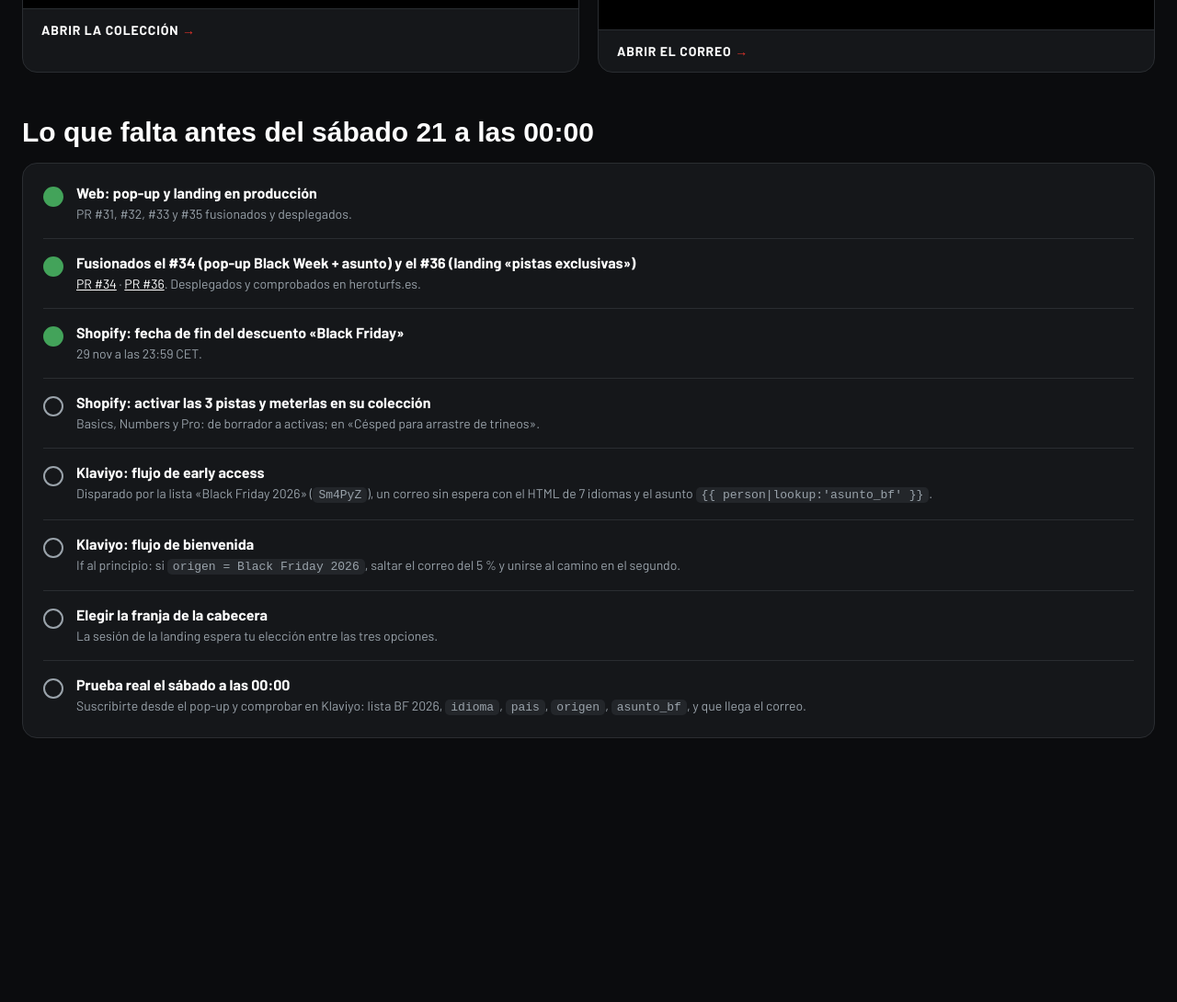
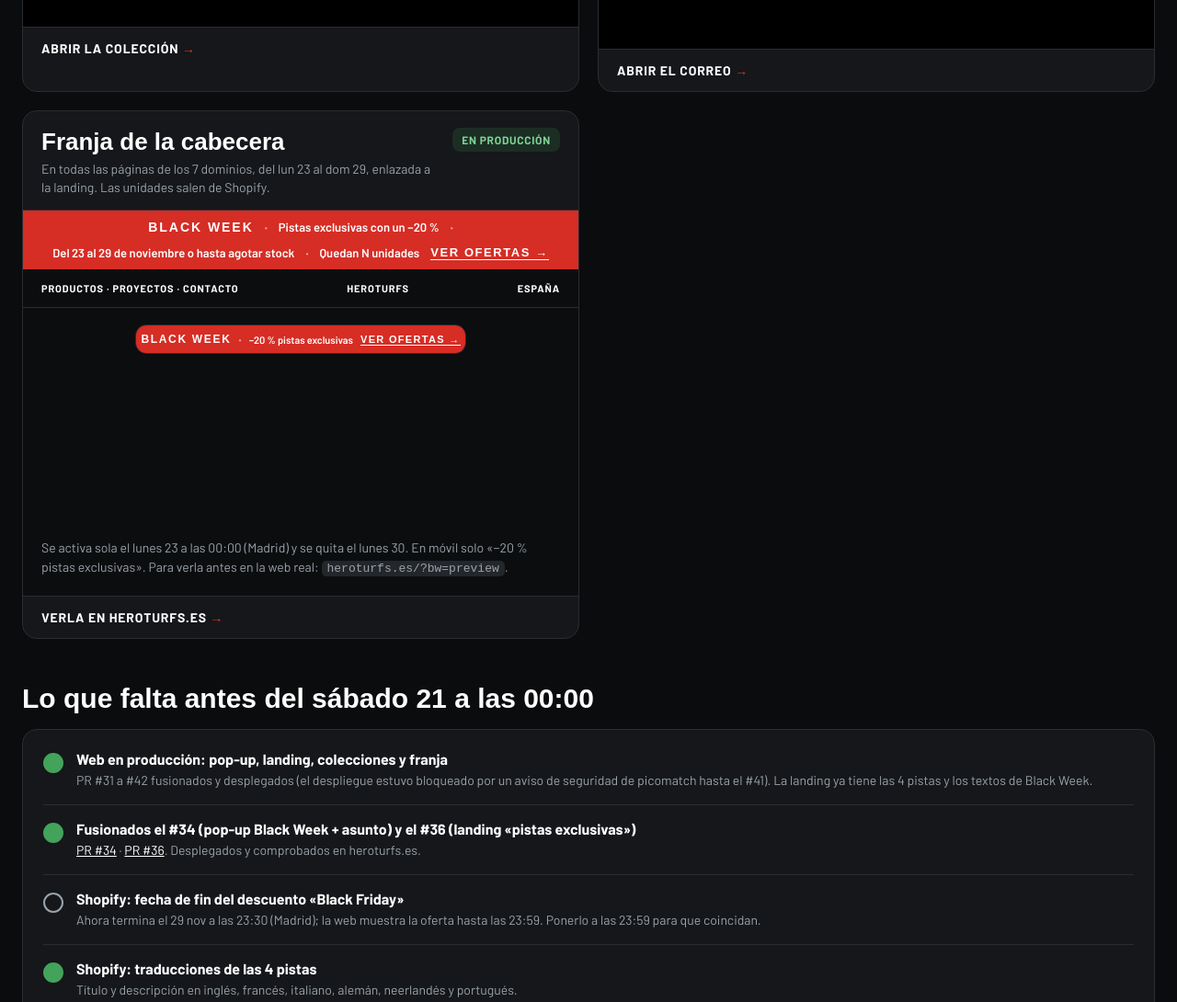
Before and after one commit to anarols/heroturfs-black-friday-2026, a plain HTML site: page resumen.html in a window 1280 px wide. Shown: the part 1569-2659 px from the top of the page at 92% size. Before the commit the page ends 2436 px from the top, so only its background shows below. Drawn offline with Linux system fonts and the light colour scheme; grey boxes are pictures that could not be loaded; a web font is replaced by a local one.

Commit message:
Resumen: correo en Klaviyo, franja en producción, 4 pistas

```diff
--- a/resumen.html
+++ b/resumen.html
@@ -42,6 +42,17 @@
   .row b { display: block; font-size: 16px; }
   .row span { display: block; color: var(--muted); font-size: 14px; line-height: 1.5; margin-top: 3px; }
   .row a { color: #fff; }
+  .bar-demo { height: 420px; background: #0c0d0f; border-top: 1px solid var(--line); display: flex; flex-direction: column; }
+  .bar-demo .bwbar { display: flex; align-items: center; justify-content: center; gap: 12px; flex-wrap: wrap; padding: 10px 14px; background: #D62D25; color: #fff; text-align: center; }
+  .bar-demo .bwbar b { font-family: "Barlow Condensed", sans-serif; font-weight: 800; letter-spacing: .14em; text-transform: uppercase; font-size: 14px; }
+  .bar-demo .bwbar span { font-size: 13px; font-weight: 600; }
+  .bar-demo .bwbar i { font-style: normal; opacity: .55; font-size: 10px; }
+  .bar-demo .bwbar u { font-family: "Barlow Condensed", sans-serif; font-weight: 800; letter-spacing: .12em; text-transform: uppercase; font-size: 13px; text-decoration: none; border-bottom: 1.5px solid #fff; }
+  .bar-demo .navdemo { display: flex; justify-content: space-between; padding: 14px 20px; font-size: 11px; font-weight: 700; letter-spacing: .08em; color: #fff; text-transform: uppercase; border-bottom: 1px solid var(--line); }
+  .bar-demo .note { margin: auto 20px 20px; color: var(--muted); font-size: 14px; line-height: 1.5; }
+  .bar-demo .mobile { margin: 18px auto 0; width: 360px; max-width: 92%; border: 1px solid var(--line); border-radius: 12px; overflow: hidden; }
+  .bar-demo .mobile .bwbar { gap: 8px; padding: 8px; flex-wrap: nowrap; white-space: nowrap; }
+  .bar-demo .mobile .bwbar b { font-size: 12px; } .bar-demo .mobile .bwbar span, .bar-demo .mobile .bwbar u { font-size: 11px; }
   code { background: #23262a; padding: 1px 6px; border-radius: 5px; font-size: 13px; }
   @media (max-width: 860px) {
     h1 { font-size: 44px; }
@@ -60,8 +71,8 @@
 
   <div class="timeline">
     <div class="step"><b>Sáb 21 · 00:00</b><span>Early access: pop-up con cuenta atrás, landing abierta y -20 % activo en Shopify. Quien se suscribe recibe el correo con el acceso.</span></div>
-    <div class="step"><b>Lun 23 · 00:00</b><span>Empieza la Black Week para todos: pop-up de oferta → landing, y las pistas entran en las colecciones.</span></div>
-    <div class="step"><b>Dom 29 · 23:59</b><span>Termina (o antes, si se agotan: el pop-up desaparece solo). Vuelve el pop-up de newsletter.</span></div>
+    <div class="step"><b>Lun 23 · 00:00</b><span>Empieza la Black Week para todos: pop-up de oferta → landing, franja roja en la cabecera de toda la web y las pistas entran (las primeras) en las colecciones.</span></div>
+    <div class="step"><b>Dom 29 · 23:59</b><span>Termina. Si antes se agotan todas las pistas, se retiran solos el pop-up, la franja y las pistas de las colecciones; la landing sigue con todo «Agotado». Vuelve el pop-up de newsletter.</span></div>
   </div>
 
   <h2>Las piezas</h2>
@@ -72,7 +83,7 @@
       <a class="open" href="https://anarols.github.io/heroturfs-black-friday-2026/popup.html" target="_blank">Abrir el pop-up</a>
     </article>
     <article class="piece">
-      <header><div><h3>Landing /black-friday</h3><p>Las 3 pistas de Shopify con -20 %, fechas y unidades.</p></div><span class="tag ok">En producción</span></header>
+      <header><div><h3>Landing /black-friday</h3><p>Las 4 pistas de Shopify (Valhalla Basics, Numbers, Pro y Elysium Pro) con -20 %, fechas y unidades.</p></div><span class="tag ok">En producción</span></header>
       <div class="frame"><iframe src="https://anarols.github.io/heroturfs-black-friday-2026/web.html" loading="lazy" title="Landing"></iframe></div>
       <a class="open" href="https://anarols.github.io/heroturfs-black-friday-2026/web.html" target="_blank">Abrir la landing</a>
     </article>
@@ -82,21 +93,32 @@
       <a class="open" href="https://anarols.github.io/heroturfs-black-friday-2026/coleccion.html" target="_blank">Abrir la colección</a>
     </article>
     <article class="piece">
-      <header><div><h3>Correo de early access</h3><p>Un solo HTML en 7 idiomas (<code>person|lookup:'idioma'</code>); asunto <code>{{ person|lookup:'asunto_bf' }}</code>.</p></div><span class="tag wait">Falta montarlo en Klaviyo</span></header>
+      <header><div><h3>Correo de early access</h3><p>Un solo HTML en 7 idiomas (<code>person|lookup:'idioma'</code>); asunto <code>{{ person|lookup:'asunto_bf' }}</code>.</p></div><span class="tag ok">Montado y probado en Klaviyo</span></header>
       <div class="frame mail"><iframe src="https://anarols.github.io/email-marketing-hero-modelo-proyectos/email-black-friday-early-access.html" loading="lazy" title="Correo"></iframe></div>
       <a class="open" href="https://anarols.github.io/email-marketing-hero-modelo-proyectos/email-black-friday-early-access.html" target="_blank">Abrir el correo</a>
+    </article>
+    <article class="piece">
+      <header><div><h3>Franja de la cabecera</h3><p>En todas las páginas de los 7 dominios, del lun 23 al dom 29, enlazada a la landing. Las unidades salen de Shopify.</p></div><span class="tag ok">En producción</span></header>
+      <div class="bar-demo">
+        <div class="bwbar"><b>Black Week</b><i>•</i><span>Pistas exclusivas con un −20 %</span><i>•</i><span>Del 23 al 29 de noviembre o hasta agotar stock</span><i>•</i><span>Quedan N unidades</span><u>Ver ofertas →</u></div>
+        <div class="navdemo"><span>Productos · Proyectos · Contacto</span><span>Heroturfs</span><span>España</span></div>
+        <div class="mobile"><div class="bwbar"><b>Black Week</b><i>•</i><span>−20 % pistas exclusivas</span><u>Ver ofertas →</u></div></div>
+        <p class="note">Se activa sola el lunes 23 a las 00:00 (Madrid) y se quita el lunes 30. En móvil solo «−20 % pistas exclusivas». Para verla antes en la web real: <code>heroturfs.es/?bw=preview</code>.</p>
+      </div>
+      <a class="open" href="https://heroturfs.es/?bw=preview" target="_blank">Verla en heroturfs.es</a>
     </article>
   </div>
 
   <h2>Lo que falta antes del sábado 21 a las 00:00</h2>
   <div class="list">
-    <div class="row done"><span class="dot"></span><div><b>Web: pop-up y landing en producción</b><span>PR #31, #32, #33 y #35 fusionados y desplegados.</span></div></div>
+    <div class="row done"><span class="dot"></span><div><b>Web en producción: pop-up, landing, colecciones y franja</b><span>PR #31 a #42 fusionados y desplegados (el despliegue estuvo bloqueado por un aviso de seguridad de picomatch hasta el #41). La landing ya tiene las 4 pistas y los textos de Black Week.</span></div></div>
     <div class="row done"><span class="dot"></span><div><b>Fusionados el #34 (pop-up Black Week + asunto) y el #36 (landing «pistas exclusivas»)</b><span><a href="https://github.com/ROLSCARPETS/heroturfs-web-2026/pull/34" target="_blank">PR #34</a> · <a href="https://github.com/ROLSCARPETS/heroturfs-web-2026/pull/36" target="_blank">PR #36</a>. Desplegados y comprobados en heroturfs.es.</span></div></div>
-    <div class="row done"><span class="dot"></span><div><b>Shopify: fecha de fin del descuento «Black Friday»</b><span>29 nov a las 23:59 CET.</span></div></div>
-    <div class="row"><span class="dot"></span><div><b>Shopify: activar las 3 pistas y meterlas en su colección</b><span>Basics, Numbers y Pro: de borrador a activas; en «Césped para arrastre de trineos».</span></div></div>
-    <div class="row"><span class="dot"></span><div><b>Klaviyo: flujo de early access</b><span>Disparado por la lista «Black Friday 2026» (<code>Sm4PyZ</code>), un correo sin espera con el HTML de 7 idiomas y el asunto <code>{{ person|lookup:'asunto_bf' }}</code>.</span></div></div>
+    <div class="row"><span class="dot"></span><div><b>Shopify: fecha de fin del descuento «Black Friday»</b><span>Ahora termina el 29 nov a las 23:30 (Madrid); la web muestra la oferta hasta las 23:59. Ponerlo a las 23:59 para que coincidan.</span></div></div>
+    <div class="row done"><span class="dot"></span><div><b>Shopify: traducciones de las 4 pistas</b><span>Título y descripción en inglés, francés, italiano, alemán, neerlandés y portugués.</span></div></div>
+    <div class="row"><span class="dot"></span><div><b>Shopify: activar las 4 pistas (viernes ~23:45)</b><span>Basics, Numbers, Pro y Elysium Pro: de borrador a activas y publicadas en «Heroturfs Headless». Ya están en «Césped para arrastre de trineos». Falta poner la unidad de la Elysium Pro (ahora 0 → sale «Agotado»).</span></div></div>
+    <div class="row done"><span class="dot"></span><div><b>Klaviyo: flujo de early access (montado y probado)</b><span>Disparado por la lista «Black Friday 2026» (<code>Sm4PyZ</code>), un correo sin espera con el HTML de 7 idiomas y el asunto <code>{{ person|lookup:'asunto_bf' }}</code>.</span></div></div>
     <div class="row"><span class="dot"></span><div><b>Klaviyo: flujo de bienvenida</b><span>If al principio: si <code>origen = Black Friday 2026</code>, saltar el correo del 5 % y unirse al camino en el segundo.</span></div></div>
-    <div class="row"><span class="dot"></span><div><b>Elegir la franja de la cabecera</b><span>La sesión de la landing espera tu elección entre las tres opciones.</span></div></div>
+    <div class="row done"><span class="dot"></span><div><b>Franja de la cabecera</b><span>Elegida y en producción (PR #42). Se activa sola el lunes 23 a las 00:00; para verla antes, <code>heroturfs.es/?bw=preview</code>.</span></div></div>
     <div class="row"><span class="dot"></span><div><b>Prueba real el sábado a las 00:00</b><span>Suscribirte desde el pop-up y comprobar en Klaviyo: lista BF 2026, <code>idioma</code>, <code>pais</code>, <code>origen</code>, <code>asunto_bf</code>, y que llega el correo.</span></div></div>
   </div>
 </div>
```
